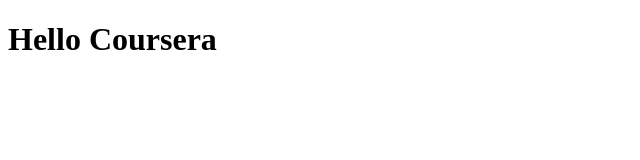
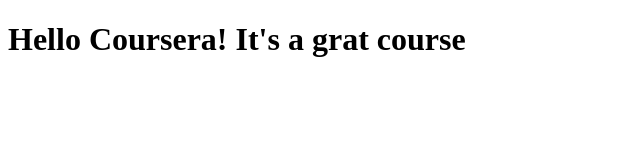
Before and after one commit to fabiomatricardi/coursera-test, a plain HTML site: page site/index.html in a window 1280 px wide. Shown: the whole page, without its empty margins (0-640 px from the left). Drawn offline with Linux system fonts and the light colour scheme.

Commit message:
small additions to page content

```diff
--- a/site/index.html
+++ b/site/index.html
@@ -4,7 +4,7 @@
 	<title>Hello Coursera</title>
 </head>
 <body>
-<h1>Hello Coursera</h1>
+<h1>Hello Coursera! It's a grat course</h1>
 
 </body>
 </html>
```
